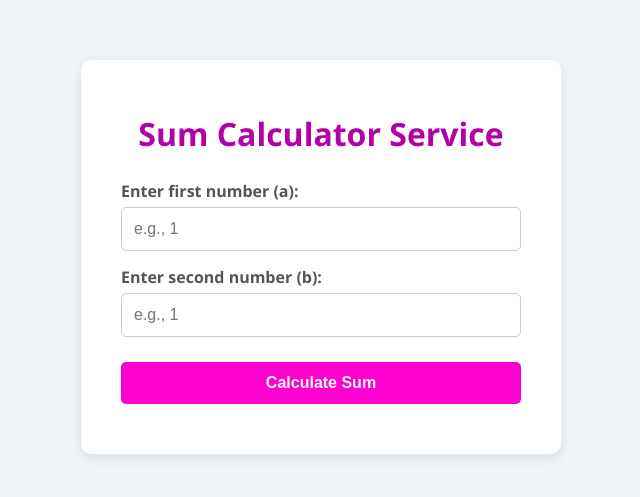
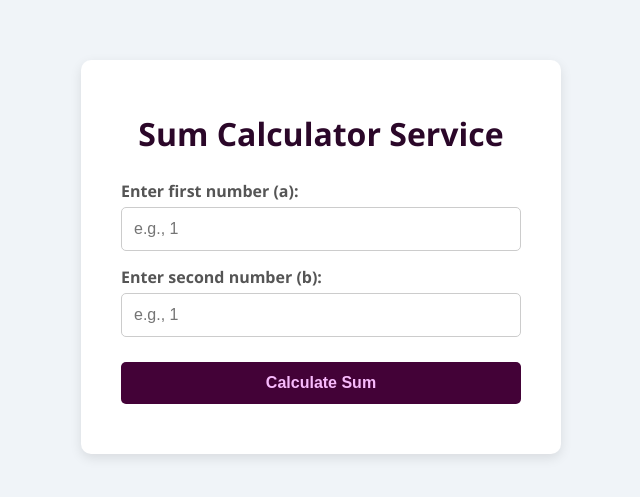
Before and after one commit to tlinskk/sum-app, a website: page index.html in a window 1280 px wide. Shown: the part 143-640 px from the top of the page, without its empty margins (319-959 px from the left). Drawn offline with Linux system fonts and the light colour scheme.

Commit message:
Add files via upload

```diff
--- a/index.html
+++ b/index.html
@@ -29,7 +29,7 @@
         }
 
         h1 {
-            color: #b300a7; /* Темно-синій колір для заголовка */
+            color: #2b0729;
             margin-bottom: 25px;
         }
 
@@ -57,8 +57,8 @@
 
         /* Стилізація кнопки */
         button {
-            background-color: #ff00d0; /* Яскравий синій колір */
-            color: white;
+            background-color: #430237;
+            color: rgb(247, 186, 251);
             border: none;
             padding: 12px 20px;
             font-size: 16px;
@@ -72,7 +72,7 @@
 
         /* Ефект при наведенні на кнопку */
         button:hover {
-            background-color: #b30068; /* Робимо колір темнішим */
+            background-color: #570133;
         }
 
         /* Стилізація результату */
```
